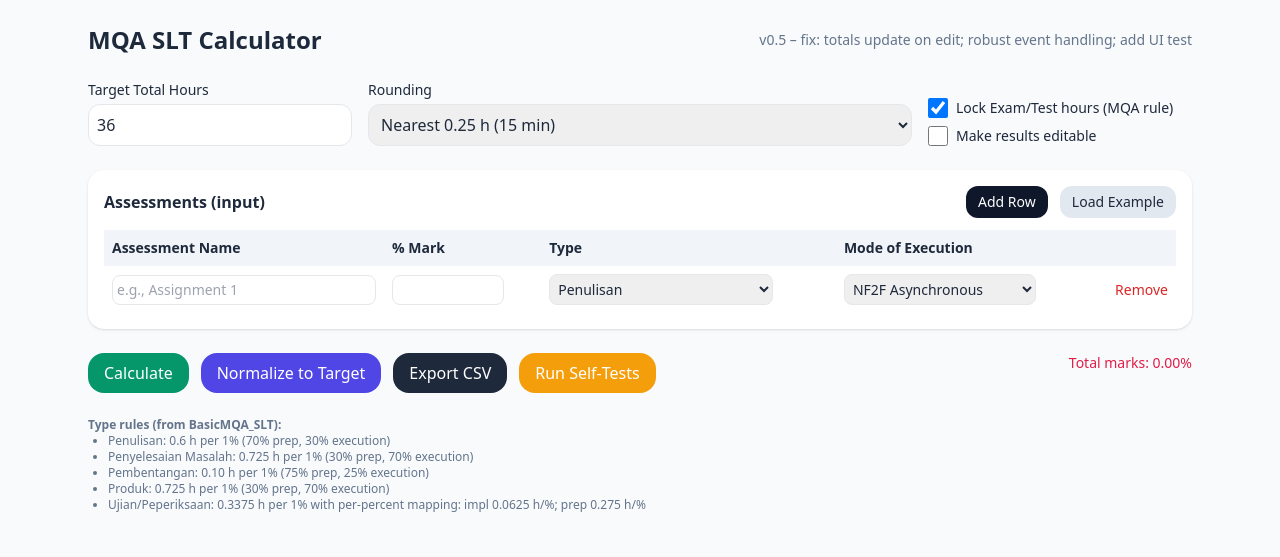
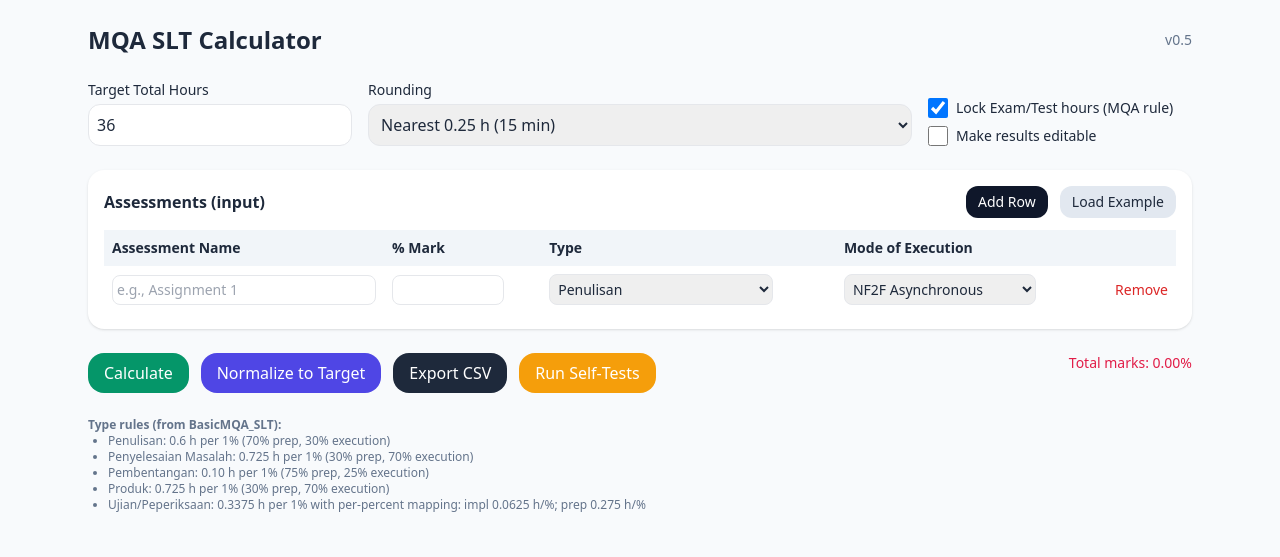
Before and after one commit to eminertrainer/IzwanSLTCalculator, a plain HTML site: page index.html in a window 1280 px wide. Shown: the top 557 px of the page. Drawn offline with nearby package versions, Linux system fonts and the light colour scheme.

Commit message:
Update index.html

```diff
--- a/index.html
+++ b/index.html
@@ -17,7 +17,7 @@
   <div class="max-w-6xl mx-auto p-6 space-y-6">
     <header class="flex items-center justify-between">
       <h1 class="text-2xl font-bold">MQA SLT Calculator</h1>
-      <div class="text-sm text-slate-500">v0.5 – fix: totals update on edit; robust event handling; add UI test</div>
+      <div class="text-sm text-slate-500">v0.5 </div>
     </header>
 
     <section class="grid md:grid-cols-4 gap-4 items-end">
```
